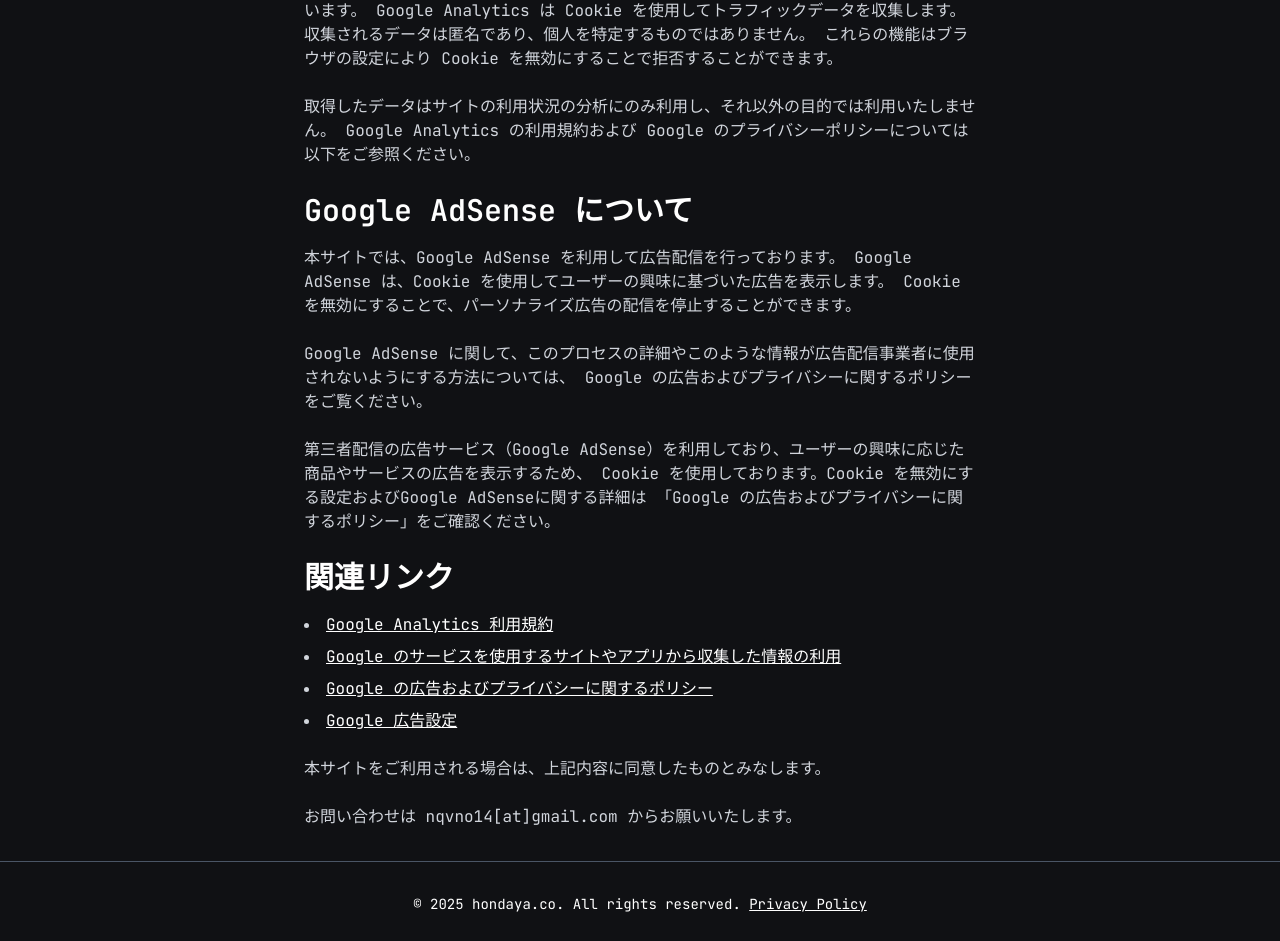
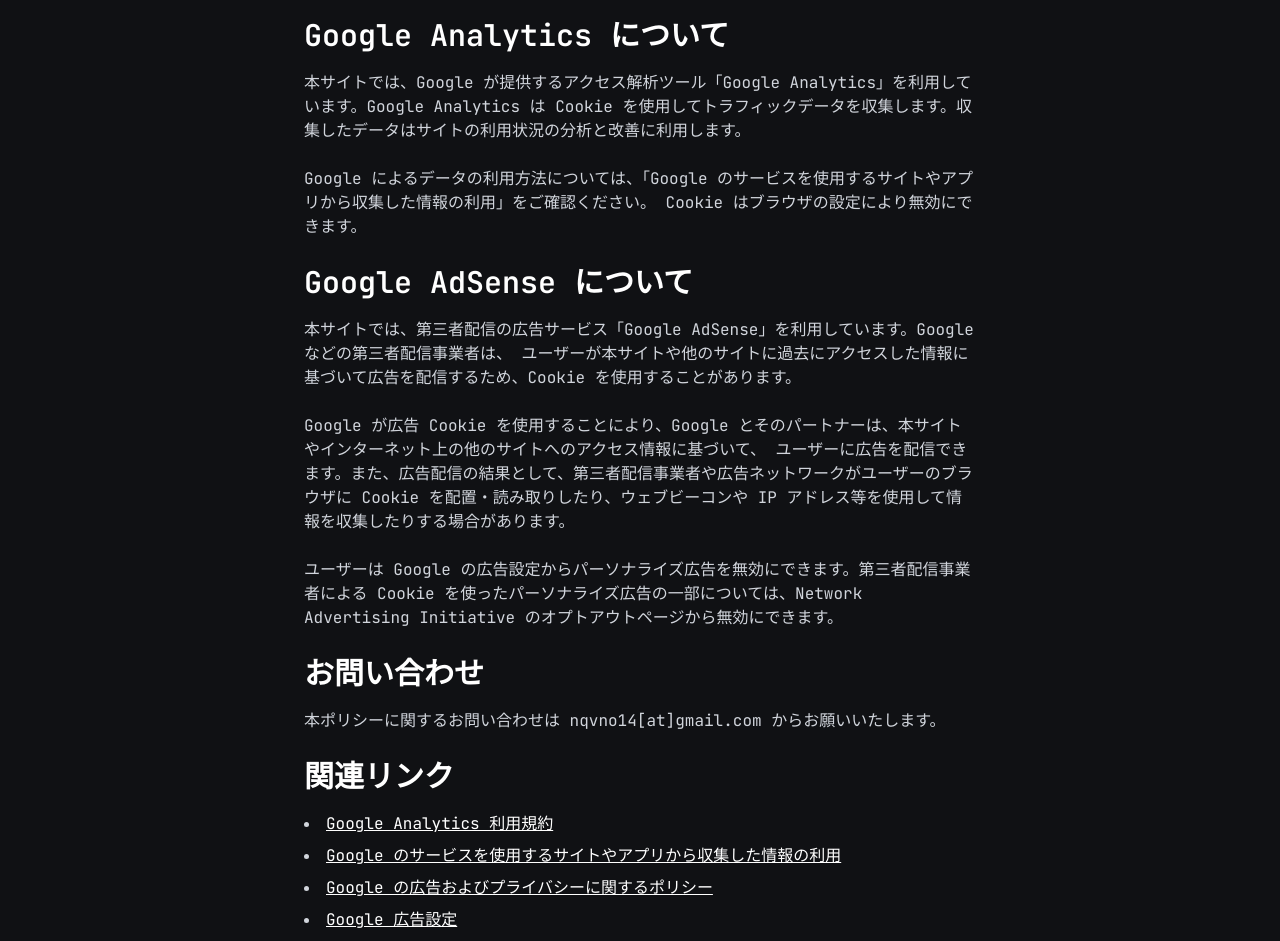
Before and after one commit to hondaya14/hondaya14.github.io, a Next.js app: page /privacy in a window 1280 px wide. Shown: the part 252-1193 px from the top of the page. Built offline with nearby package versions, Linux system fonts and the light colour scheme.

Commit message:
fix: handle MDX links in blog details

```diff
--- a/src/app/(site)/privacy/page.tsx
+++ b/src/app/(site)/privacy/page.tsx
@@ -1,12 +1,14 @@
 // References:
 // - Google Analytics Terms of Service: https://marketingplatform.google.com/about/analytics/terms/jp/
 // - "How Google uses information from sites or apps that use our services": https://policies.google.com/technologies/partner-sites
+// - Google AdSense Required content: https://support.google.com/adsense/answer/1348695
 
 import React from "react";
 import Link from "next/link";
 
 export const metadata = {
-  title: "Privacy Policy",
+  title: "Privacy Policy | hondaya.co",
+  description: "hondaya.co のプライバシーポリシー",
 };
 
 export default function PrivacyPage() {
@@ -15,36 +17,39 @@ export default function PrivacyPage() {
       <div className="max-w-2xl mx-auto space-y-6">
         <h1 className="text-base font-semibold mb-2 text-red-400">プライバシーポリシー</h1>
 
+        <p className="text-gray-300">
+          本サイト（hondaya.co）では、サイトの改善、アクセス解析、広告配信のために Cookie、ウェブビーコン、IP
+          アドレス、その他の識別子を利用する場合があります。取得した情報は、個人を直接特定しない統計情報として扱います。
+        </p>
+
         <h2 className="text-sm font-semibold mb-2 mt-4 text-red-400">Google Analytics について</h2>
         <p className="text-gray-300">
-          本サイトでは、Google が提供するアクセス解析ツール「Google Analytics」を利用しています。
-          Google Analytics は Cookie
-          を使用してトラフィックデータを収集します。収集されるデータは匿名であり、個人を特定するものではありません。
-          これらの機能はブラウザの設定により Cookie を無効にすることで拒否することができます。
+          本サイトでは、Google が提供するアクセス解析ツール「Google Analytics」を利用しています。Google Analytics
+          は Cookie を使用してトラフィックデータを収集します。収集したデータはサイトの利用状況の分析と改善に利用します。
         </p>
         <p className="text-gray-300">
-          取得したデータはサイトの利用状況の分析にのみ利用し、それ以外の目的では利用いたしません。
-          Google Analytics の利用規約および Google
-          のプライバシーポリシーについては以下をご参照ください。
+          Google によるデータの利用方法については、「Google のサービスを使用するサイトやアプリから収集した情報の利用」をご確認ください。
+          Cookie はブラウザの設定により無効にできます。
         </p>
 
         <h2 className="text-sm font-semibold mb-2 mt-4 text-red-400">Google AdSense について</h2>
         <p className="text-gray-300">
-          本サイトでは、Google AdSense を利用して広告配信を行っております。 Google AdSense
-          は、Cookie を使用してユーザーの興味に基づいた広告を表示します。 Cookie
-          を無効にすることで、パーソナライズ広告の配信を停止することができます。
+          本サイトでは、第三者配信の広告サービス「Google AdSense」を利用しています。Google などの第三者配信事業者は、
+          ユーザーが本サイトや他のサイトに過去にアクセスした情報に基づいて広告を配信するため、Cookie を使用することがあります。
         </p>
         <p className="text-gray-300">
-          Google AdSense
-          に関して、このプロセスの詳細やこのような情報が広告配信事業者に使用されないようにする方法については、
-          Google の広告およびプライバシーに関するポリシーをご覧ください。
+          Google が広告 Cookie を使用することにより、Google とそのパートナーは、本サイトやインターネット上の他のサイトへのアクセス情報に基づいて、
+          ユーザーに広告を配信できます。また、広告配信の結果として、第三者配信事業者や広告ネットワークがユーザーのブラウザに Cookie
+          を配置・読み取りしたり、ウェブビーコンや IP アドレス等を使用して情報を収集したりする場合があります。
         </p>
         <p className="text-gray-300">
-          第三者配信の広告サービス（Google
-          AdSense）を利用しており、ユーザーの興味に応じた商品やサービスの広告を表示するため、 Cookie
-          を使用しております。Cookie を無効にする設定およびGoogle AdSenseに関する詳細は 「Google
-          の広告およびプライバシーに関するポリシー」をご確認ください。
+          ユーザーは Google の広告設定からパーソナライズ広告を無効にできます。第三者配信事業者による Cookie
+          を使ったパーソナライズ広告の一部については、Network Advertising Initiative のオプトアウトページから無効にできます。
         </p>
+
+        <h2 className="text-sm font-semibold mb-2 mt-4 text-red-400">お問い合わせ</h2>
+        <p className="text-gray-300">本ポリシーに関するお問い合わせは nqvno14[at]gmail.com からお願いいたします。</p>
+
         <h2 className="text-sm font-semibold mb-2 mt-4 text-red-400">関連リンク</h2>
         <ul className="list-disc list-inside space-y-2 text-gray-300">
           <li>
@@ -52,6 +57,7 @@ export default function PrivacyPage() {
               href="https://marketingplatform.google.com/about/analytics/terms/jp/"
               className="underline text-red-400 hover:text-red-300"
               target="_blank"
+              rel="noopener noreferrer"
             >
               Google Analytics 利用規約
             </Link>
@@ -61,6 +67,7 @@ export default function PrivacyPage() {
               href="https://policies.google.com/technologies/partner-sites"
               className="underline text-red-400 hover:text-red-300"
               target="_blank"
+              rel="noopener noreferrer"
             >
               Google のサービスを使用するサイトやアプリから収集した情報の利用
             </Link>
@@ -70,6 +77,7 @@ export default function PrivacyPage() {
               href="https://policies.google.com/technologies/ads"
               className="underline text-red-400 hover:text-red-300"
               target="_blank"
+              rel="noopener noreferrer"
             >
               Google の広告およびプライバシーに関するポリシー
             </Link>
@@ -79,15 +87,23 @@ export default function PrivacyPage() {
               href="https://adssettings.google.com/"
               className="underline text-red-400 hover:text-red-300"
               target="_blank"
+              rel="noopener noreferrer"
             >
               Google 広告設定
             </Link>
           </li>
+          <li>
+            <Link
+              href="https://thenai.org/opt-out/"
+              className="underline text-red-400 hover:text-red-300"
+              target="_blank"
+              rel="noopener noreferrer"
+            >
+              Network Advertising Initiative オプトアウト
+            </Link>
+          </li>
         </ul>
-        <p className="text-gray-300">
-          本サイトをご利用される場合は、上記内容に同意したものとみなします。
-        </p>
-        <p className="text-gray-300">お問い合わせは nqvno14[at]gmail.com からお願いいたします。</p>
+        <p className="text-gray-300">本サイトをご利用される場合は、上記内容に同意したものとみなします。</p>
       </div>
     </div>
   );
--- a/src/app/layout.tsx
+++ b/src/app/layout.tsx
@@ -16,18 +16,18 @@ export default function RootLayout({
   children: React.ReactNode;
 }>) {
   return (
-    <html lang="en">
+    <html lang="ja">
       <head>
         {/* Google Analytics */}
         <GoogleAnalytics />
-        {/* Google AdSense */}
-        <GoogleAdSense />
         {/* PWA Manifest & Apple settings */}
         <PWAHead />
       </head>
       <body
         className={`${JETBRAINS_MONO.className} ${JETBRAINS_MONO.variable} ${NOTO_SANS_JP.variable} antialiased`}
       >
+        {/* Google AdSense */}
+        <GoogleAdSense />
         {children}
       </body>
     </html>
--- a/src/components/GoogleAdSense.tsx
+++ b/src/components/GoogleAdSense.tsx
@@ -1,10 +1,24 @@
+"use client";
+
+import { usePathname } from "next/navigation";
 import Script from "next/script";
 
+const ADSENSE_ALLOWED_PATHS = [/^\/$/, /^\/blog(?:\/.*)?$/, /^\/links\/?$/];
+
+function shouldLoadAdSense(pathname: string | null): boolean {
+  if (!pathname) return false;
+  return ADSENSE_ALLOWED_PATHS.some((pattern) => pattern.test(pathname));
+}
+
 export default function GoogleAdSense() {
+  const pathname = usePathname();
+
+  if (!shouldLoadAdSense(pathname)) return null;
+
   return (
     <Script
       async
-      src={`https://pagead2.googlesyndication.com/pagead/js/adsbygoogle.js?client=ca-pub-251688675919182`}
+      src={`https://pagead2.googlesyndication.com/pagead/js/adsbygoogle.js?client=ca-pub-2516886759191822`}
       crossOrigin="anonymous"
       strategy="afterInteractive"
     />
--- a/src/components/MdxCode.tsx
+++ b/src/components/MdxCode.tsx
@@ -1,6 +1,7 @@
 "use client";
 
 import React from "react";
+import Link from "next/link";
 import type { MDXComponents } from "mdx/types";
 import { CodeBlock } from "@/components/CodeBlock";
 
@@ -35,7 +36,64 @@ export function InlineCode(props: React.HTMLAttributes<HTMLElement>) {
   return <CodeBlock inline>{content}</CodeBlock>;
 }
 
+type MdxLinkProps = React.AnchorHTMLAttributes<HTMLAnchorElement> & {
+  href?: string;
+};
+
+function unwrapLegacyAnchor(children: React.ReactNode): React.ReactNode {
+  if (!React.isValidElement(children)) return children;
+  if (children.type !== "a") return children;
+
+  const anchor = children as React.ReactElement<React.AnchorHTMLAttributes<HTMLAnchorElement>>;
+  return anchor.props.children;
+}
+
+function MdxLink({ href, children, className, title, id, ...props }: MdxLinkProps) {
+  const linkChildren = unwrapLegacyAnchor(children);
+
+  if (!href) {
+    return (
+      <span className={className} title={title} id={id}>
+        {linkChildren}
+      </span>
+    );
+  }
+
+  if (href.startsWith("/")) {
+    return (
+      <Link href={href} className={className} title={title} id={id}>
+        {linkChildren}
+      </Link>
+    );
+  }
+
+  if (href.startsWith("#")) {
+    return (
+      <a href={href} className={className} title={title} id={id}>
+        {linkChildren}
+      </a>
+    );
+  }
+
+  const isHttpUrl = href.startsWith("http://") || href.startsWith("https://");
+
+  return (
+    <a
+      href={href}
+      className={className}
+      title={title}
+      id={id}
+      target={props.target ?? (isHttpUrl ? "_blank" : undefined)}
+      rel={props.rel ?? (isHttpUrl ? "noopener noreferrer" : undefined)}
+    >
+      {linkChildren}
+    </a>
+  );
+}
+
 export const mdxCodeComponents: MDXComponents = {
   // pre: PreWithSyntax as never,
+  a: MdxLink as never,
   code: InlineCode as never,
+  Link: MdxLink as never,
 };
```
